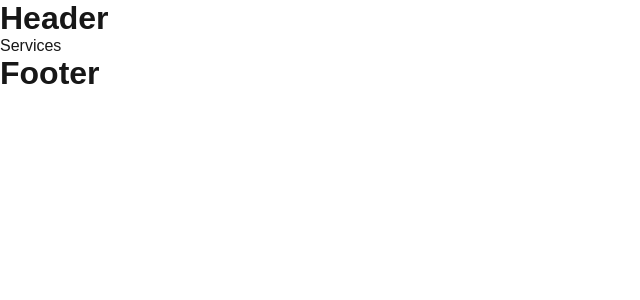
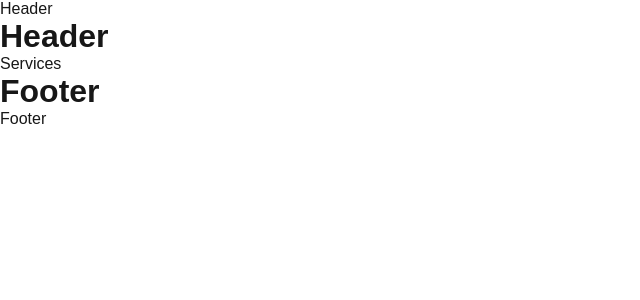
Before and after one commit to AbhayPatil2004/NEXTJS-, a Next.js app: page /services in a window 1280 px wide. Shown: the top 300 px of the page, without its empty margins (0-640 px from the left). Built offline with nearby package versions, Linux system fonts and the light colour scheme.

Commit message:
Metadata in nextjs

```diff
--- a/src/app/layout.js
+++ b/src/app/layout.js
@@ -1,14 +1,18 @@
 import { Geist, Geist_Mono } from "next/font/google";
 import "./globals.css";
 
+export const metadata = {
+    title : "My app"
+
+}
 
 export default function RootLayout({ children }) {
   return (
     <html lang="en">
       <body >
-        <header></header>
+        <header>Header</header>
         {children}
-        <footer></footer>
+        <footer>Footer</footer>
       </body>
     </html>
   );
--- a/src/app/services/layout.js
+++ b/src/app/services/layout.js
@@ -1,3 +1,8 @@
+export const metadata = {
+    title : "My app"
+
+}
+
 export default function servicesLayout({children}){
     return (
         <div>
```
